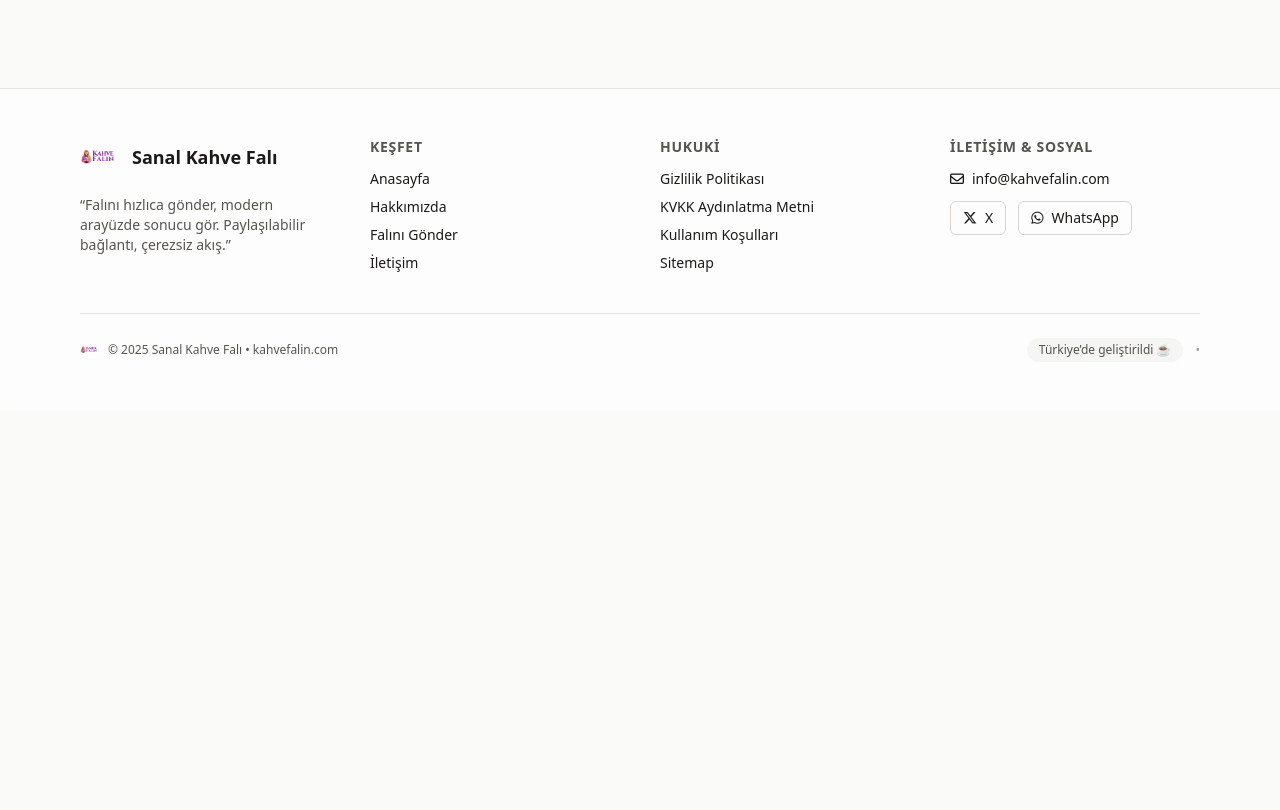
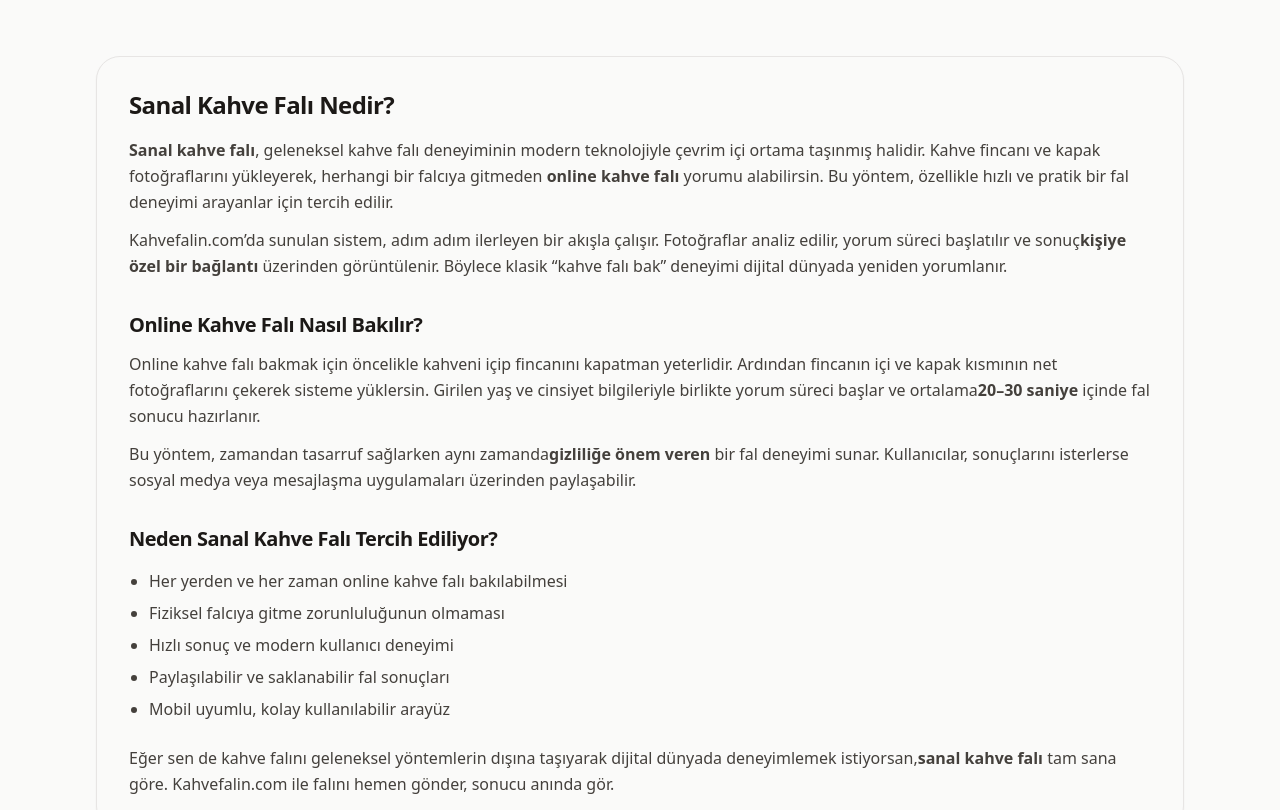
Before and after one commit to kuleliworks/kahve-fali, a Next.js app: page / in a window 1280 px wide. Shown: the part 1500-2310 px from the top of the page. Before the commit the page ends 1910 px from the top, so only its background shows below. Built offline with nearby package versions, Linux system fonts and the light colour scheme.

Commit message:
Update page.tsx

```diff
--- a/app/page.tsx
+++ b/app/page.tsx
@@ -189,6 +189,68 @@ export default function Page() {
         </div>
       </section>
 
+      <section class="mx-auto mt-20 max-w-6xl px-4">
+  <div class="rounded-3xl border border-stone-200 bg-stone-50 p-8 shadow-sm">
+
+    <h2 class="text-2xl font-semibold tracking-tight text-stone-900">
+      Sanal Kahve Falı Nedir?
+    </h2>
+
+    <p class="mt-4 text-stone-700 leading-relaxed">
+      <strong>Sanal kahve falı</strong>, geleneksel kahve falı deneyiminin modern teknolojiyle
+      çevrim içi ortama taşınmış halidir. Kahve fincanı ve kapak fotoğraflarını yükleyerek,
+      herhangi bir falcıya gitmeden <strong>online kahve falı</strong> yorumu alabilirsin.
+      Bu yöntem, özellikle hızlı ve pratik bir fal deneyimi arayanlar için tercih edilir.
+    </p>
+
+    <p class="mt-3 text-stone-700 leading-relaxed">
+      Kahvefalin.com’da sunulan sistem, adım adım ilerleyen bir akışla çalışır.
+      Fotoğraflar analiz edilir, yorum süreci başlatılır ve sonuç
+      <strong>kişiye özel bir bağlantı</strong> üzerinden görüntülenir.
+      Böylece klasik “kahve falı bak” deneyimi dijital dünyada yeniden yorumlanır.
+    </p>
+
+    <h3 class="mt-8 text-xl font-semibold tracking-tight text-stone-900">
+      Online Kahve Falı Nasıl Bakılır?
+    </h3>
+
+    <p class="mt-3 text-stone-700 leading-relaxed">
+      Online kahve falı bakmak için öncelikle kahveni içip fincanını kapatman yeterlidir.
+      Ardından fincanın içi ve kapak kısmının net fotoğraflarını çekerek sisteme yüklersin.
+      Girilen yaş ve cinsiyet bilgileriyle birlikte yorum süreci başlar ve ortalama
+      <strong>20–30 saniye</strong> içinde fal sonucu hazırlanır.
+    </p>
+
+    <p class="mt-3 text-stone-700 leading-relaxed">
+      Bu yöntem, zamandan tasarruf sağlarken aynı zamanda
+      <strong>gizliliğe önem veren</strong> bir fal deneyimi sunar.
+      Kullanıcılar, sonuçlarını isterlerse sosyal medya veya mesajlaşma uygulamaları
+      üzerinden paylaşabilir.
+    </p>
+
+    <h3 class="mt-8 text-xl font-semibold tracking-tight text-stone-900">
+      Neden Sanal Kahve Falı Tercih Ediliyor?
+    </h3>
+
+    <ul class="mt-4 list-disc space-y-2 pl-5 text-stone-700">
+      <li>Her yerden ve her zaman online kahve falı bakılabilmesi</li>
+      <li>Fiziksel falcıya gitme zorunluluğunun olmaması</li>
+      <li>Hızlı sonuç ve modern kullanıcı deneyimi</li>
+      <li>Paylaşılabilir ve saklanabilir fal sonuçları</li>
+      <li>Mobil uyumlu, kolay kullanılabilir arayüz</li>
+    </ul>
+
+    <p class="mt-6 text-stone-700 leading-relaxed">
+      Eğer sen de kahve falını geleneksel yöntemlerin dışına taşıyarak
+      dijital dünyada deneyimlemek istiyorsan,
+      <strong>sanal kahve falı</strong> tam sana göre.
+      Kahvefalin.com ile falını hemen gönder, sonucu anında gör.
+    </p>
+
+  </div>
+</section>
+
+
       {/* JSON-LD blokları */}
       <script type="application/ld+json" dangerouslySetInnerHTML={{ __html: JSON.stringify(faqJsonLd) }} />
       <script type="application/ld+json" dangerouslySetInnerHTML={{ __html: JSON.stringify(howtoJsonLd) }} />
```
